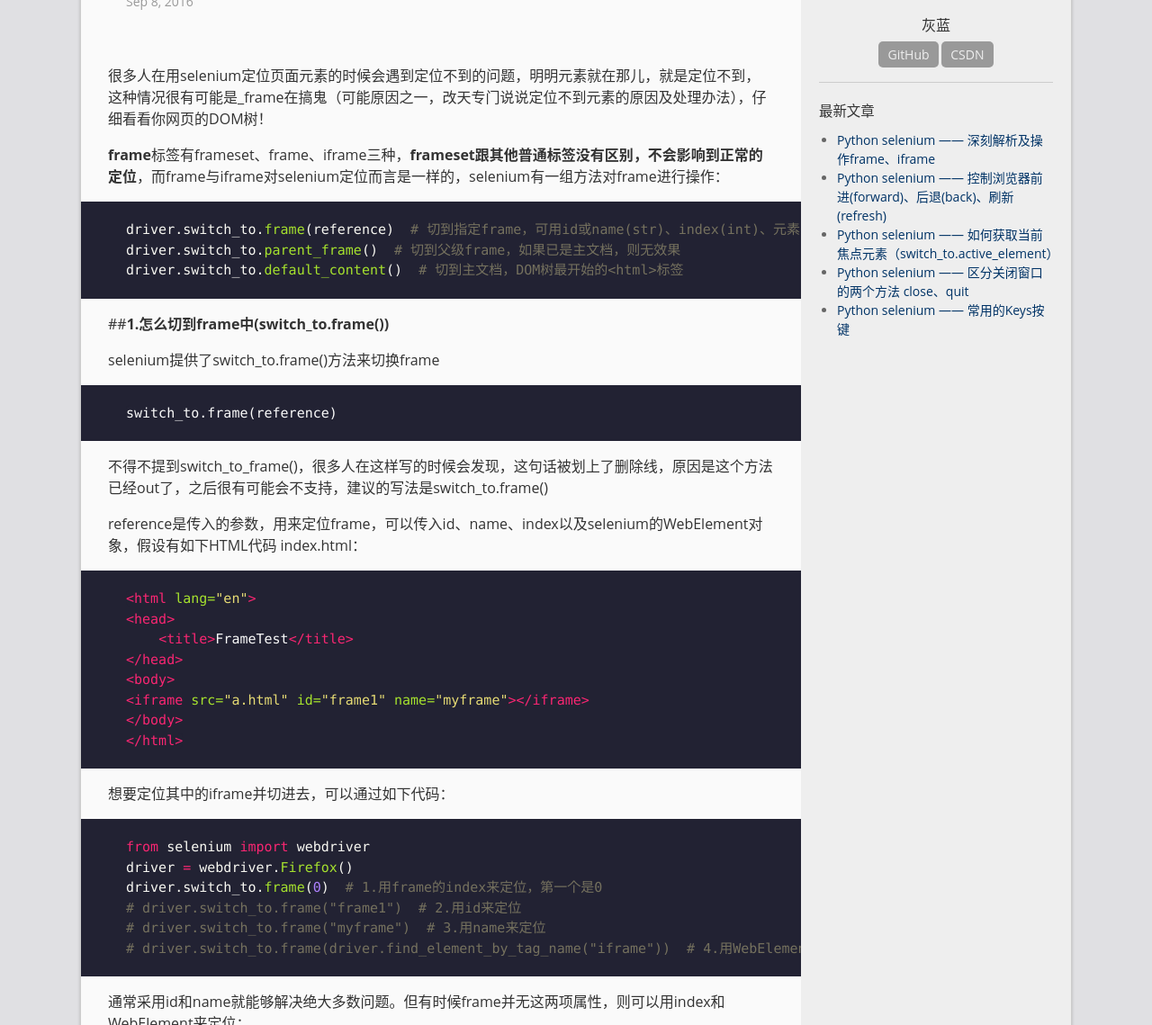
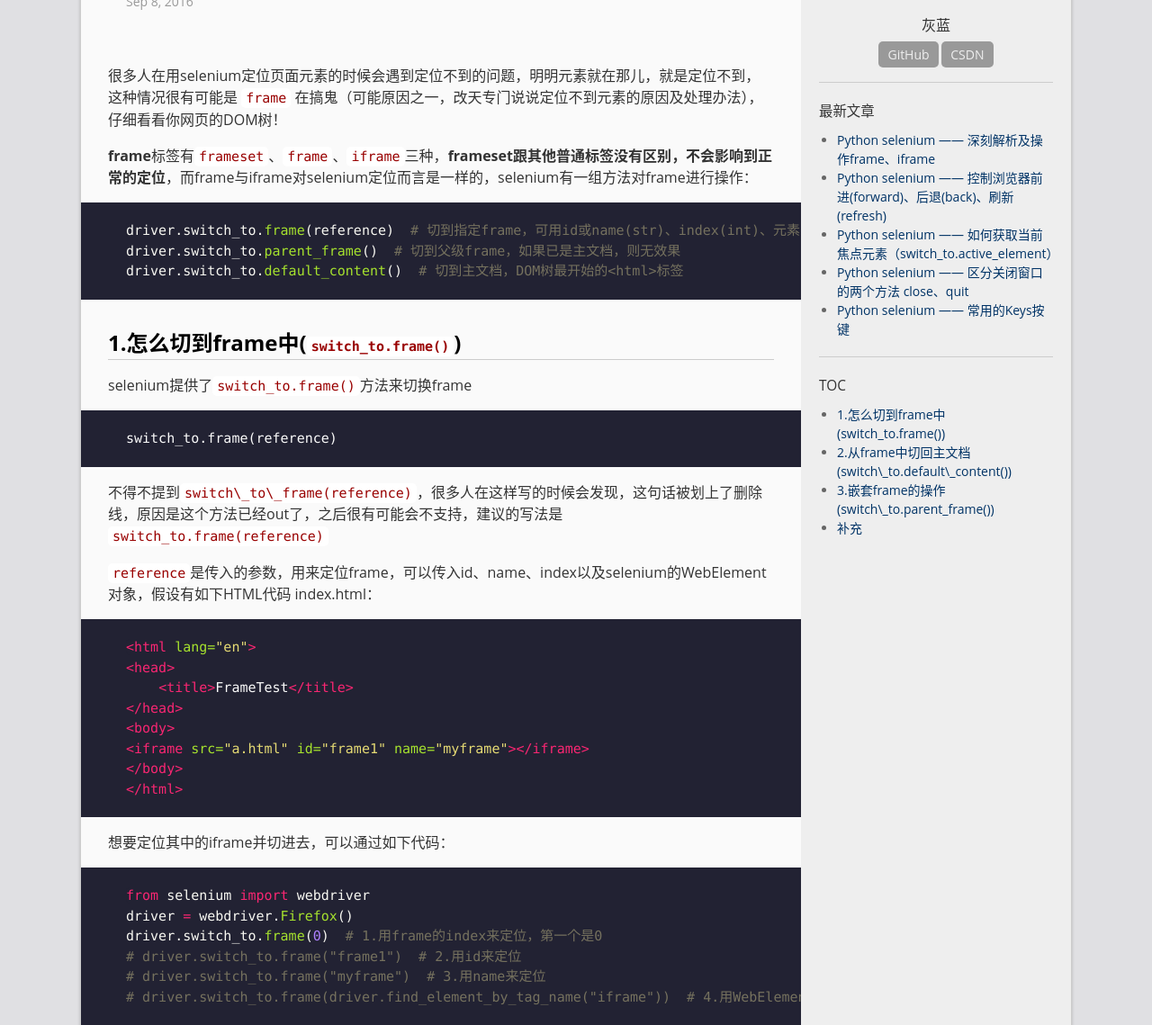
Before and after one commit to huilansame/huilansame.github.io, a Jekyll site: the page built from _posts/2016-09-08-Python selenium —— 深刻解析及操作frame、iframe.md, in a window 1280 px wide and 1400 px high, cut to the strip 261-1400 px from the top of the window. Shown: the whole strip at 90% size. Built offline with Jekyll 4.4.1, drawn with Linux system fonts in a browser that asks for light colours; comment, search, counter and statistics services are not loaded; some of the changed text lies outside the part shown.

Commit message:
重新修改

````diff
--- a/_posts/2016-09-08-Python selenium —— 深刻解析及操作frame、iframe.md
+++ b/_posts/2016-09-08-Python selenium —— 深刻解析及操作frame、iframe.md
@@ -7,9 +7,9 @@ permalink: /archivers/switch-to-frame
 ---
 
 
-很多人在用selenium定位页面元素的时候会遇到定位不到的问题，明明元素就在那儿，就是定位不到，这种情况很有可能是_frame在搞鬼（可能原因之一，改天专门说说定位不到元素的原因及处理办法），仔细看看你网页的DOM树！
+很多人在用selenium定位页面元素的时候会遇到定位不到的问题，明明元素就在那儿，就是定位不到，这种情况很有可能是 `frame` 在搞鬼（可能原因之一，改天专门说说定位不到元素的原因及处理办法），仔细看看你网页的DOM树！
 
-**frame**标签有frameset、frame、iframe三种，**frameset跟其他普通标签没有区别，不会影响到正常的定位**，而frame与iframe对selenium定位而言是一样的，selenium有一组方法对frame进行操作：
+**frame**标签有`frameset`、`frame`、`iframe`三种，**frameset跟其他普通标签没有区别，不会影响到正常的定位**，而frame与iframe对selenium定位而言是一样的，selenium有一组方法对frame进行操作：
 
 ```python
 driver.switch_to.frame(reference)  # 切到指定frame，可用id或name(str)、index(int)、元素(WebElement)定位
@@ -17,17 +17,17 @@ driver.switch_to.parent_frame()  # 切到父级frame，如果已是主文档，
 driver.switch_to.default_content()  # 切到主文档，DOM树最开始的<html>标签
 ```
 
-##**1.怎么切到frame中(switch_to.frame())**
+## **1.怎么切到frame中(`switch_to.frame()`)**
 
-selenium提供了switch_to.frame()方法来切换frame
+selenium提供了`switch_to.frame()`方法来切换frame
 
 ```
 switch_to.frame(reference)
 ```
 
-不得不提到switch\_to\_frame()，很多人在这样写的时候会发现，这句话被划上了删除线，原因是这个方法已经out了，之后很有可能会不支持，建议的写法是switch_to.frame()
+不得不提到`switch\_to\_frame(reference)`，很多人在这样写的时候会发现，这句话被划上了删除线，原因是这个方法已经out了，之后很有可能会不支持，建议的写法是`switch_to.frame(reference)`
 
-reference是传入的参数，用来定位frame，可以传入id、name、index以及selenium的WebElement对象，假设有如下HTML代码 index.html：
+`reference`是传入的参数，用来定位frame，可以传入id、name、index以及selenium的WebElement对象，假设有如下HTML代码 index.html：
 
 ```html
 <html lang="en">
@@ -54,7 +54,7 @@ driver.switch_to.frame(0)  # 1.用frame的index来定位，第一个是0
 
 通常采用id和name就能够解决绝大多数问题。但有时候frame并无这两项属性，则可以用index和WebElement来定位：
 
-- index从_0开始，传入整型参数即判定为用index定位，传入str参数则判定为用id/name定位
+- index从`0`开始，传入整型参数即判定为用index定位，传入str参数则判定为用id/name定位
 - WebElement对象，即用find\_element系列方法所取得的对象，我们可以用tag_name、xpath等来定位frame对象
 
 举个栗子：
@@ -69,7 +69,7 @@ driver.switch_to.frame(0)  # 1.用frame的index来定位，第一个是0
 driver.switch_to.frame(driver.find_element_by_xpath("//iframe[contains(@src,'myframe')]"))
 ```
 
-##**2.从frame中切回主文档(switch\_to.default\_content())**
+## **2.从frame中切回主文档(`switch\_to.default\_content()`)**
 
 切到frame中之后，我们便不能继续操作主文档的元素，这时如果想操作主文档内容，则需切回主文档。
 
@@ -77,7 +77,7 @@ driver.switch_to.frame(driver.find_element_by_xpath("//iframe[contains(@src,'myf
 driver.switch_to.default_content()
 ```
 
-##**3.嵌套frame的操作(switch\_to.parent_frame())**
+## **3.嵌套frame的操作(`switch\_to.parent_frame()`)**
 
 有时候我们会遇到嵌套的frame，如下：
 
@@ -113,14 +113,15 @@ driver.switch_to.default_content()
 ```
 
 
-##**补充**
+## **补充**
+
 另外补充一下，之前曾看到过用点分法来切入嵌套frame的方法，但我试验之后发现并不能定位到frame，如果有同学可以成功，麻烦留言告知一下，用法如下：
 
 ```
 driver.switch_to.frame('frame1.0.frame3')
 ```
 
-**据说**以上代码可以切到 “frame1” 下的 “第一个frame” 下的 “frame3” 中。
+**据说**以上代码可以切到 `frame1` 下的 `第一个frame` 下的 `frame3` 中。
 
 ****
 
````
Also changed, not shown: 1 other file.
